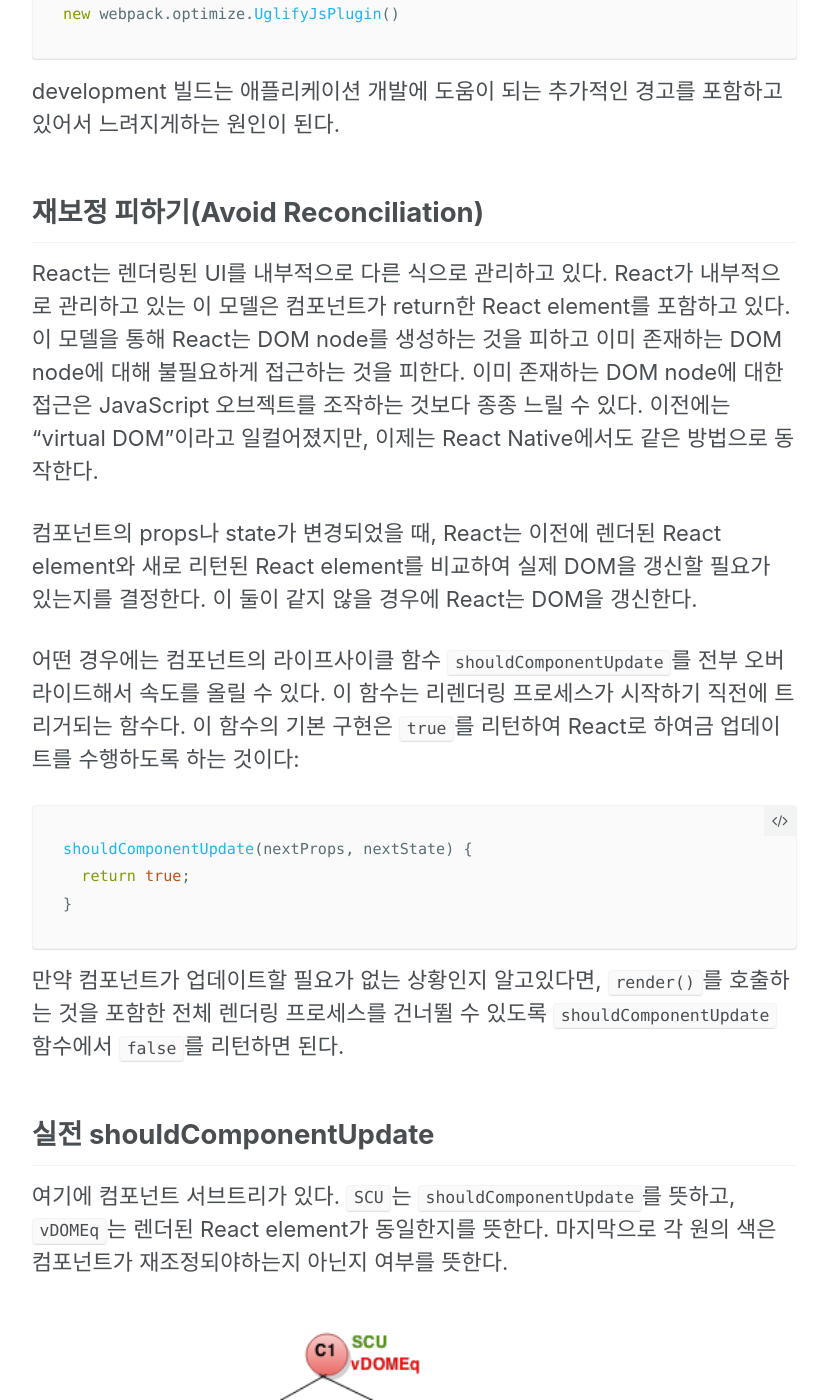
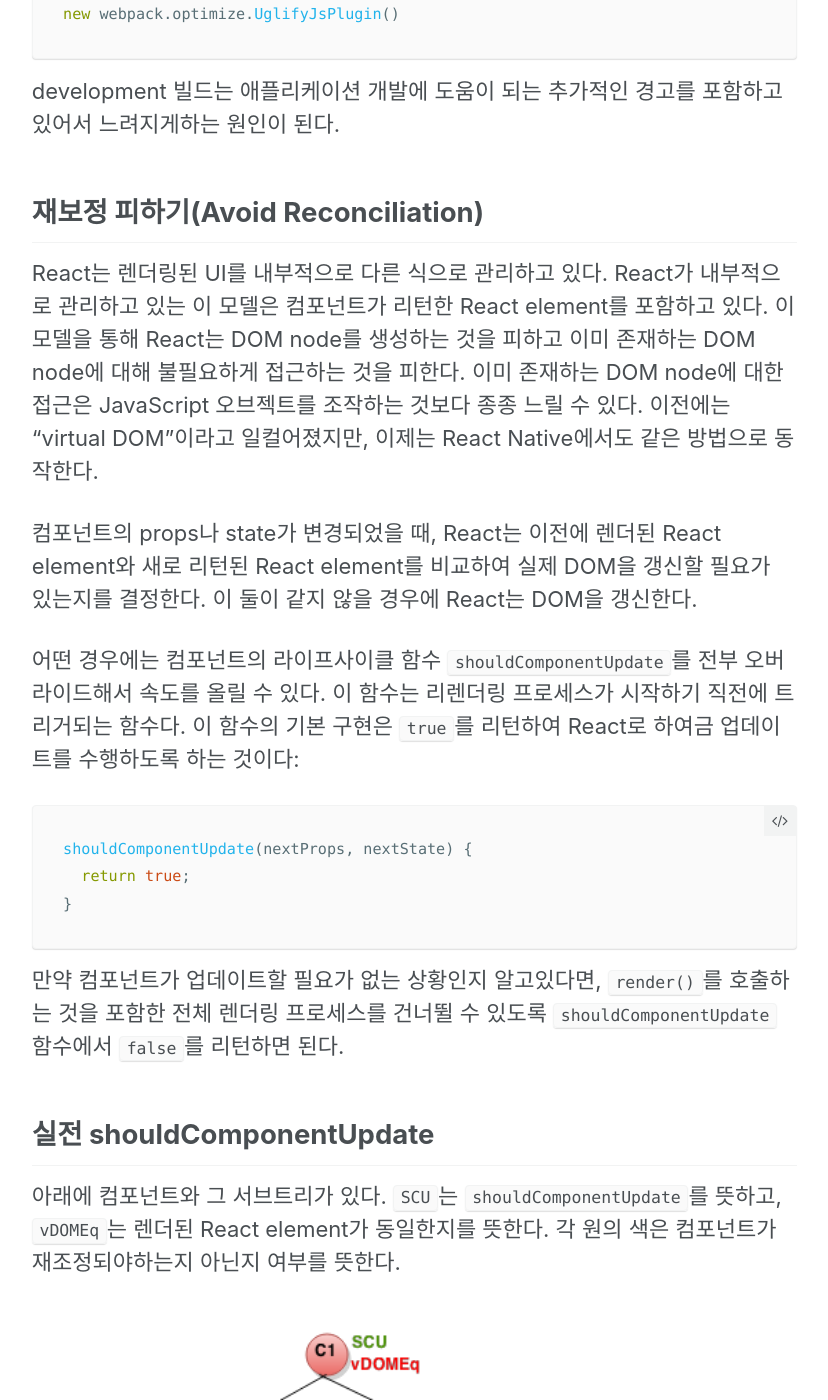
Before and after one commit to orezytivarg/orezytivarg.github.io, a Jekyll site: the page built from _posts/2017-01-05-optimizing-performance.md, in a window 1280 px wide and 1400 px high, scrolled down 1029 px. Shown: the whole window, without its empty margins (252-1080 px from the left). Built offline with Jekyll 4.4.1, drawn with Linux system fonts in a browser that asks for light colours; some of the changed text lies outside the part shown.

Commit message:
correct minors

````diff
--- a/_posts/2017-01-05-optimizing-performance.md
+++ b/_posts/2017-01-05-optimizing-performance.md
@@ -27,7 +27,7 @@ development 빌드는 애플리케이션 개발에 도움이 되는 추가적인
 
 ## 재보정 피하기(Avoid Reconciliation)
 
-React는 렌더링된 UI를 내부적으로 다른 식으로 관리하고 있다. React가 내부적으로 관리하고 있는 이 모델은 컴포넌트가 return한 React element를 포함하고 있다. 이 모델을 통해 React는 DOM node를 생성하는 것을 피하고 이미 존재하는 DOM node에 대해 불필요하게 접근하는 것을 피한다. 이미 존재하는 DOM node에 대한 접근은 JavaScript 오브젝트를 조작하는 것보다 종종 느릴 수 있다. 이전에는 "virtual DOM"이라고 일컬어졌지만, 이제는 React Native에서도 같은 방법으로 동작한다.
+React는 렌더링된 UI를 내부적으로 다른 식으로 관리하고 있다. React가 내부적으로 관리하고 있는 이 모델은 컴포넌트가 리턴한 React element를 포함하고 있다. 이 모델을 통해 React는 DOM node를 생성하는 것을 피하고 이미 존재하는 DOM node에 대해 불필요하게 접근하는 것을 피한다. 이미 존재하는 DOM node에 대한 접근은 JavaScript 오브젝트를 조작하는 것보다 종종 느릴 수 있다. 이전에는 "virtual DOM"이라고 일컬어졌지만, 이제는 React Native에서도 같은 방법으로 동작한다.
 
 컴포넌트의 props나 state가 변경되었을 때, React는 이전에 렌더된 React element와 새로 리턴된 React element를 비교하여 실제 DOM을 갱신할 필요가 있는지를 결정한다. 이 둘이 같지 않을 경우에 React는 DOM을 갱신한다.
 
@@ -43,7 +43,7 @@ shouldComponentUpdate(nextProps, nextState) {
 
 ## 실전 shouldComponentUpdate
 
-여기에 컴포넌트 서브트리가 있다. `SCU`는 `shouldComponentUpdate`를 뜻하고, `vDOMEq`는 렌더된 React element가 동일한지를 뜻한다. 마지막으로 각 원의 색은 컴포넌트가 재조정되야하는지 아닌지 여부를 뜻한다.
+아래에 컴포넌트와 그 서브트리가 있다. `SCU`는 `shouldComponentUpdate`를 뜻하고, `vDOMEq`는 렌더된 React element가 동일한지를 뜻한다. 각 원의 색은 컴포넌트가 재조정되야하는지 아닌지 여부를 뜻한다.
 
 <figure><img src="/assets/images/should-component-update.png" /></figure>
 
@@ -57,7 +57,7 @@ React는 피할수없는 C6만을 위해 DOM을 변경해야만 한다는 것을
 
 ## 예제
 
-만약 컴포넌트를 변경하는 유일한 방법이 `props.color`나 `state.count`를 변경하는 것이라면 `shouldComponentUpdate`는 다음과 같이 확인할 수 있다:
+만약 컴포넌트를 변경하는 유일한 방법이 `props.color`나 `state.count`를 변경하는 것이라면 `shouldComponentUpdate`에서는 다음과 같이 확인하도록 작성하면 된다:
 
 ```javascript
 class CounterButton extends React.Component {
@@ -88,7 +88,7 @@ class CounterButton extends React.Component {
 }
 ```
 
-이 코드에서, `shouldComponentUpdate`는 그저 `props.color`나 `state.count`에 변화가 있는지만 확인한다. 만약 값이 변하지 않았다면 컴포넌트는 갱신하지 않는다. 만약 컴포넌트가 조금 더 복잡한 경우에는 컴포넌트 업데이트를 결정하기 위해 `props`와 `state`의 모든 필드에 대해 "shallow comparison"이라는 패턴을 사용할 수 있다. 이 패턴은 React에서 이 로직을 사용하기 위한 헬퍼를 제공할 정도로 일반적이다 - 그저 `React.PureComponent`만 상속하면 된다. 따라서 이 코드는 더 간단한 방법으로 위 코드와 같은 일을 할수 있다:
+이 코드에서, `shouldComponentUpdate`는 그저 `props.color`나 `state.count`에 변화가 있는지만 확인한다. 만약 값이 변하지 않았다면 컴포넌트를 갱신하지 않는다. 만약 컴포넌트가 조금 더 복잡한 경우에는 컴포넌트 업데이트를 결정하기 위해 `props`와 `state`의 모든 필드에 대해 "shallow comparison"이라는 패턴을 사용할 수 있다. 이 패턴은 React에서 이 로직을 사용하기 위한 헬퍼를 제공할 정도로 일반적이다 - 그냥 `React.PureComponent`만 상속하면 된다. 따라서 이 코드는 더 간단한 방법으로 위 코드와 같은 일을 할수 있다:
 
 ```js
 class CounterButton extends React.PureComponent {
````
